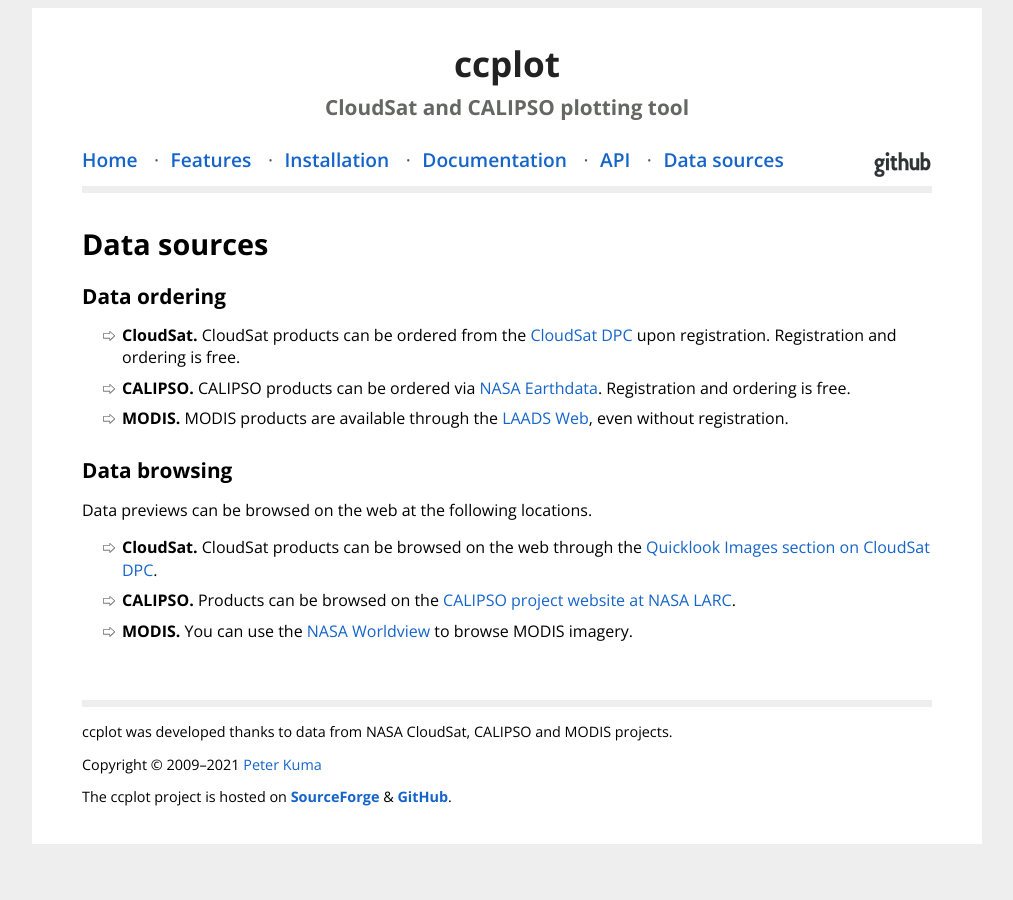
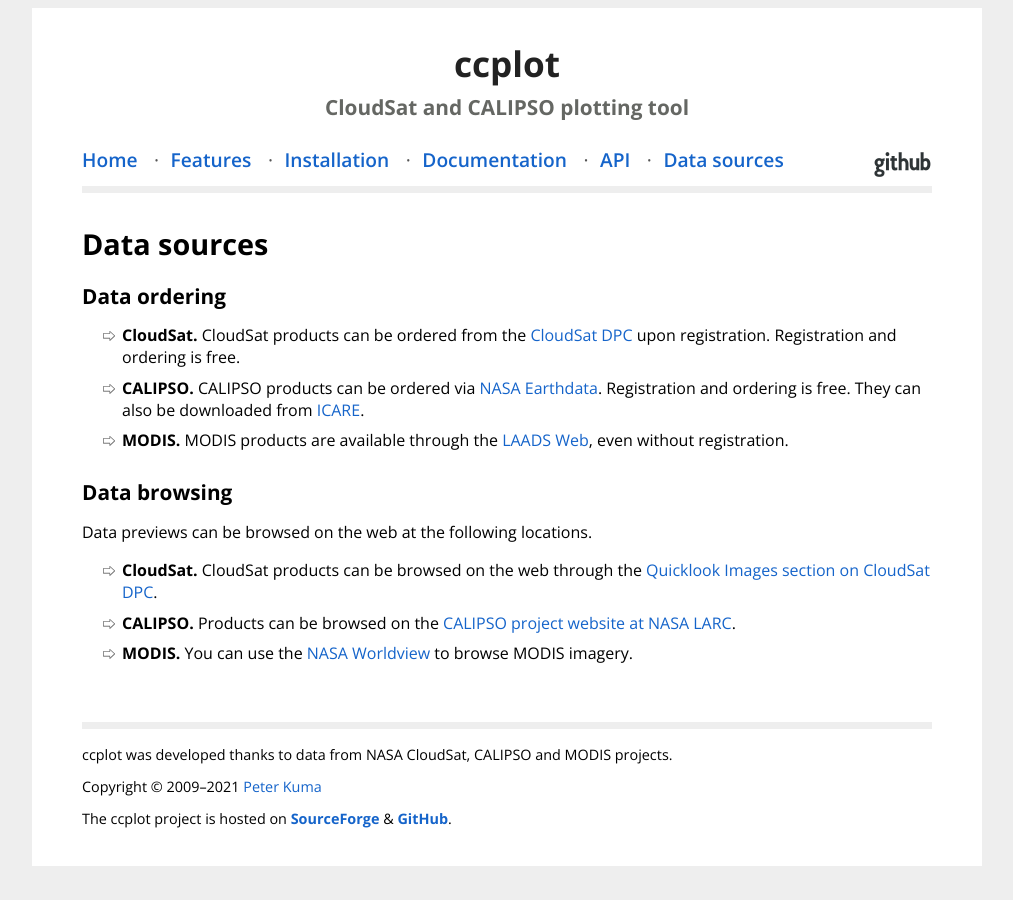
Before and after one commit to peterkuma/ccplot, a Jekyll site: the page built from data/index.html, in a window 1280 px wide. Shown: the whole page, without its empty margins (133-1146 px from the left). Built offline with Jekyll 4.4.1, drawn with Linux system fonts in a browser that asks for light colours.

Commit message:
Data sources: Add link to ICARE

```diff
--- a/data/index.html
+++ b/data/index.html
@@ -12,6 +12,7 @@
     <li><strong>CALIPSO.</strong> CALIPSO products can be ordered
         via <a href="https://earthdata.nasa.gov">NASA Earthdata</a>.
         Registration and ordering is free.
+		They can also be downloaded from <a href="https://www.icare.univ-lille.fr">ICARE</a>.
     </li>
     <li><strong>MODIS.</strong> MODIS products are available through
         the <a href="http://ladsweb.nascom.nasa.gov/">LAADS Web</a>, even
```
